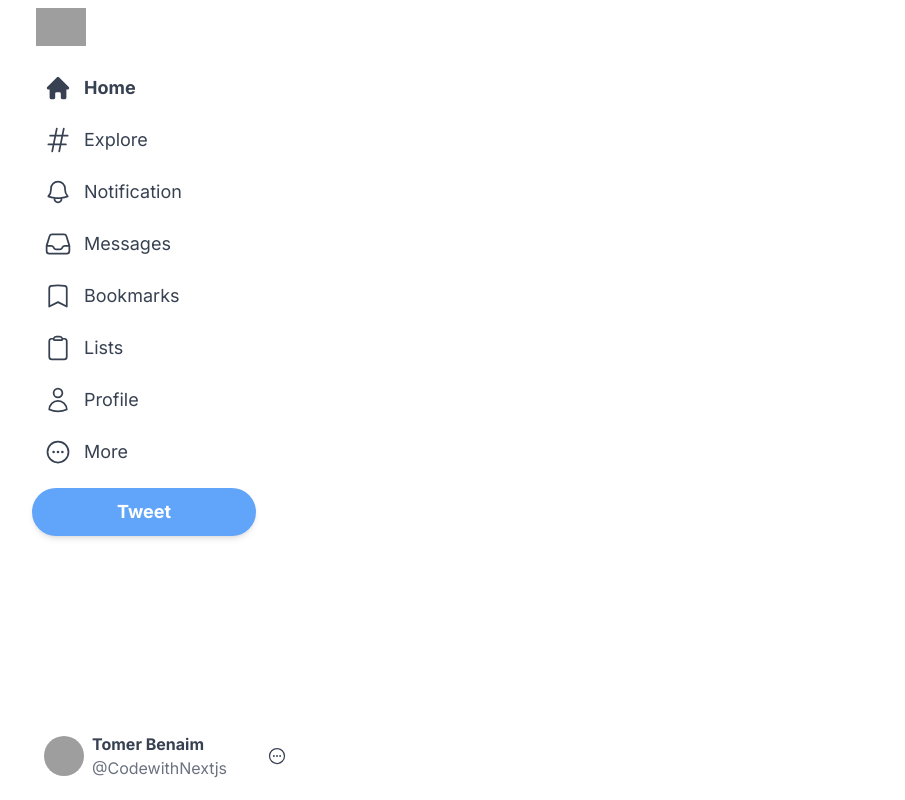
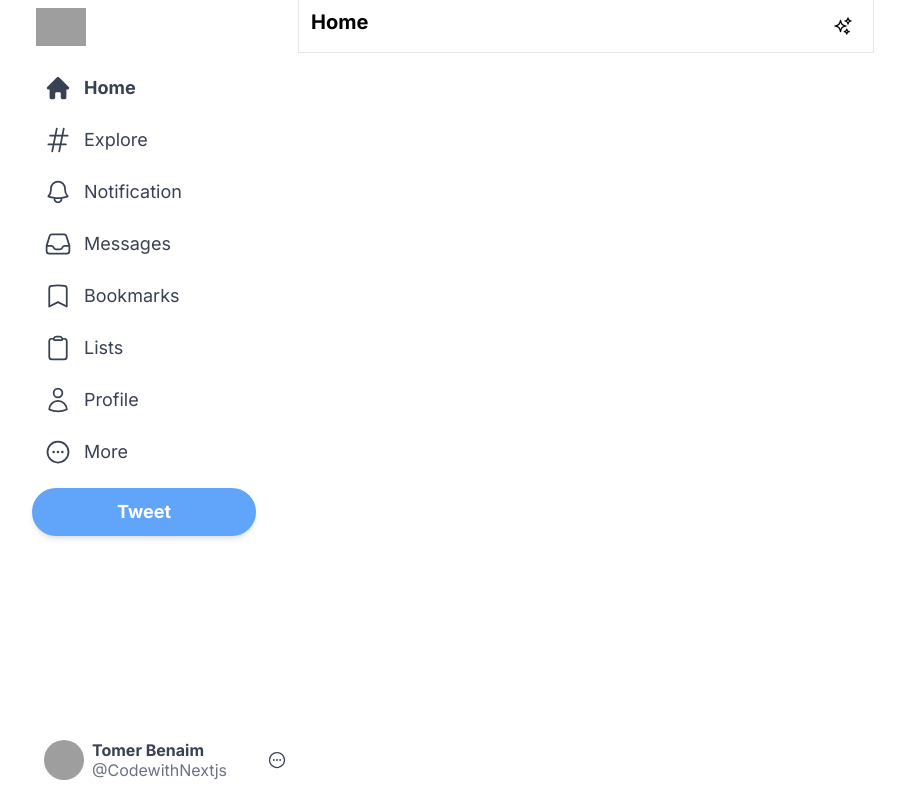
Before and after one commit to b-Tomer/Twitter, a Next.js app: page / in a window 1280 px wide. Shown: the whole page, without its empty margins (72-977 px from the left). Built offline with nearby package versions, Linux system fonts and the light colour scheme; grey boxes are pictures that could not be loaded.

Commit message:
create feed component and header

```diff
--- /dev/null
+++ b/components/Feed.jsx
@@ -0,0 +1,17 @@
+import { SparklesIcon } from '@heroicons/react/24/outline'
+
+function Feed() {
+  return (
+    <div className='lg:ml-[370px] border-l border-r border-gray-200 xl:min-w-[576px] sm:ml-[73px] flex-grow max-w-xl'>
+        <div className='flex py-2 px-3 sticky top-0 z-50 bg-white border-b border-gray-200'>
+           <h2 className='text-lg sm:text-xl font-bold cursor-pointer'> Home</h2>
+           <div className='hoverEffect flex items-center justify-center px-0 ml-auto w-9 h-9'>
+            <SparklesIcon className='h-5' />
+           </div>
+        </div>
+
+    </div>
+  )
+}
+
+export default Feed
--- a/components/SideBar.jsx
+++ b/components/SideBar.jsx
@@ -1,6 +1,6 @@
 import Image from 'next/image'
 import React from 'react'
-import SidebarMenuIcon from './SidebarMenuIcon'
+import SidebarMenuItem from './SidebarMenuItem'
 import { HomeIcon } from '@heroicons/react/20/solid'
 import { HashtagIcon } from '@heroicons/react/24/outline'
 import { BellIcon } from '@heroicons/react/24/outline'
@@ -12,36 +12,36 @@ import { EllipsisHorizontalCircleIcon } from '@heroicons/react/24/outline'
 
 function SideBar() {
     return (
-        <div className='h-full select-none hidden sm:flex flex-col p-2 lg:items-start fixed lg:ml-24'>
-            <div className='hoverEffect p-0 hover:bg-blue-100 lg:px-1'>
+        <div className="hidden sm:flex flex-col p-2 xl:items-start fixed h-full xl:ml-24">
+        <div className="hoverEffect p-0 hover:bg-blue-100 xl:px-1">
                 <Image
                     src='https://www.iconpacks.net/icons/2/free-twitter-logo-icon-2429-thumb.png'
                     height={50}
                     width={50}
                 />
             </div>
-        <div className='mt-4 mb-2.5 lg:items-start '>
-            <SidebarMenuIcon text='Home' Icon={HomeIcon} active />
-            <SidebarMenuIcon text='Explore' Icon={HashtagIcon} />
-            <SidebarMenuIcon text='Notification' Icon={BellIcon} />
-            <SidebarMenuIcon text='Messages' Icon={InboxIcon} />
-            <SidebarMenuIcon text='Bookmarks' Icon={BookmarkIcon} />
-            <SidebarMenuIcon text='Lists' Icon={ClipboardIcon} />
-            <SidebarMenuIcon text='Profile' Icon={UserIcon} />
-            <SidebarMenuIcon text='More' Icon={EllipsisHorizontalCircleIcon} />
+            <div className="mt-4 mb-2.5 xl:items-start">
+            <SidebarMenuItem text='Home' Icon={HomeIcon} active />
+            <SidebarMenuItem text='Explore' Icon={HashtagIcon} />
+            <SidebarMenuItem text='Notification' Icon={BellIcon} />
+            <SidebarMenuItem text='Messages' Icon={InboxIcon} />
+            <SidebarMenuItem text='Bookmarks' Icon={BookmarkIcon} />
+            <SidebarMenuItem text='Lists' Icon={ClipboardIcon} />
+            <SidebarMenuItem text='Profile' Icon={UserIcon} />
+            <SidebarMenuItem text='More' Icon={EllipsisHorizontalCircleIcon} />
         </div>
 
             <button className='bg-blue-400 text-white rounded-full w-56 h-12 font-bold shadow-md hover:brightness-95 text-lg hidden lg:inline'>
                 Tweet
             </button>
 
-            <div className='hoverEffect text-gray-700 flex items-center justify-center lg:justify-start mt-auto'>
+            <div className="hoverEffect text-gray-700 flex items-center justify-center xl:justify-start mt-auto">
                 <img className='h-10 w-10 rounded-full lg:mr-2' src="https://avatars.githubusercontent.com/u/112409022?v=4" alt="user" />
-                <div className='leadeing-5  hidden lg:inline'>
+                <div className="leading-5 hidden xl:inline">
                     <h4 className='font-bold ' >Tomer Benaim</h4>
                     <p className='text-gray-500 lg:mr-2'>@CodewithNextjs</p>
                 </div>
-                <EllipsisHorizontalCircleIcon className='h-5 lg:ml-8 hidden lg:inline' />
+                <EllipsisHorizontalCircleIcon className="h-5 xl:ml-8 hidden xl:inline" />
             </div>
 
         </div>
--- a/components/SidebarMenuIcon.jsx
+++ b/components/SidebarMenuItem.jsx
@@ -1,5 +1,5 @@
 
-function SidebarMenuIcon({text , Icon ,active}) {
+function SidebarMenuItem({text , Icon ,active}) {
   return (
     <div className="hoverEffect flex items-center text-gray-700 justify-center lg:justify-start text-lg space-x-3">
         <Icon className='w-7' />
@@ -8,4 +8,4 @@ function SidebarMenuIcon({text , Icon ,active}) {
   )
 }
 
-export default SidebarMenuIcon
+export default SidebarMenuItem
--- a/src/app/page.jsx
+++ b/src/app/page.jsx
@@ -1,3 +1,4 @@
+import Feed from '../../components/Feed'
 import SideBar from '../../components/SideBar'
 
 export default function Home() {
@@ -7,6 +8,7 @@ export default function Home() {
       <SideBar />
 
       {/*Feed */}
+      <Feed />
 
       {/*Widgets */}
 
```
